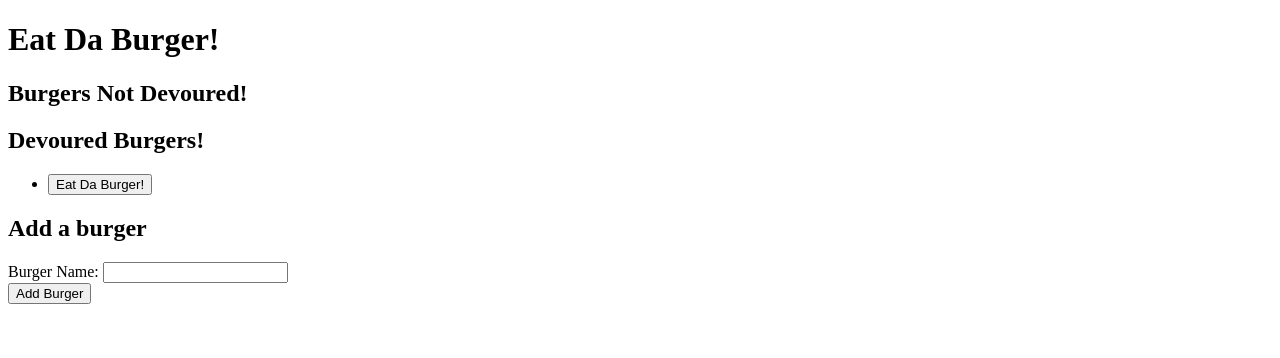
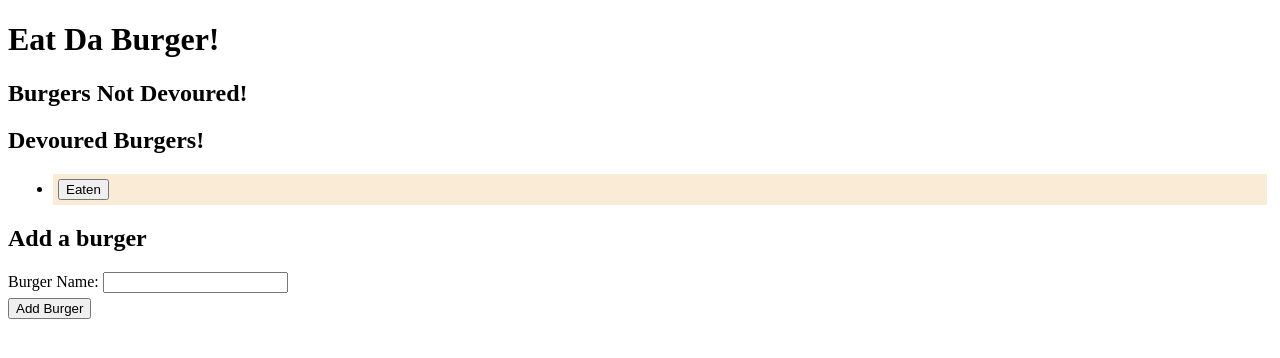
Before and after one commit to jeffpball/burger, a Node server app: template views/index.handlebars in a window 1280 px wide. Shown: the top 358 px of the page. Run offline with Node 20, Linux system fonts and the light colour scheme; the template is opened without the code that fills it: most values are stand-ins (such as "Sample title", 1, 10 or a date in 2020); some libraries are stand-ins or nearby versions.

Commit message:
Edit ajax post request.

```diff
--- a/controllers/burgers_controller.js
+++ b/controllers/burgers_controller.js
@@ -20,11 +20,13 @@ router.post("/api/burgers", function(req, res) {
   burger.insertOne([
     "burger_name", "devoured"
   ], [
-    req.body.burger_name, req.body.devoured
+    req.body.burger_name, 0
   ], function(result) {
     // Send back the ID of the new quote
     res.json({ id: result.insertId });
   });
+
+  console.log("The post worked")
 });
 
 router.put("/api/burgers/:id", function(req, res) {
@@ -33,7 +35,7 @@ router.put("/api/burgers/:id", function(req, res) {
   console.log("condition", condition);
 
   burger.updateOne({
-      devoured: req.body.devoured
+      devoured: true
     }, condition, function(result) {
       if (result.changedRows === 0) {
         // If no rows were changed, then the ID must not exist, so 404
--- a/views/layouts/main.handlebars
+++ b/views/layouts/main.handlebars
@@ -2,10 +2,10 @@
 <html lang="en">
 <head>
 	<meta charset="UTF-8">
-		<link rel="stylesheet" href="/assets/css/style.css" type="text/css" />
+		<link rel="stylesheet" href="/assets/css/burger_style.css" type="text/css" />
 		<title>Eat Da Burger!</title>
 		<script src="https://code.jquery.com/jquery.js"></script>
-		<script src="/assets/js/cats.js"></script>
+		<script src="/assets/js/burgers.js"></script>
 	</head>
 	<body>
 		{{{ body }}}
--- a/views/partials/burgers/burger-block.handlebars
+++ b/views/partials/burgers/burger-block.handlebars
@@ -1,7 +1,8 @@
+
 <li>
-	{{name}}
+	{{burger_name}}
 
-	<button class="change-devoured" data-id="{{id}}" data-newdevoured="{{devour}}">
-		{{#if devour}}Devoured!{{else}}Eat Da Burger!{{/if}}
+	<button class="change-devoured" data-id="{{id}}" data-newdevoured="{{devoured}}">
+		{{#if devoured}}Eaten{{else}}Eat Da Burger!{{/if}}
 	</button>
 </li>
```
Also changed, not shown: public/assets/js/burgers.js.
